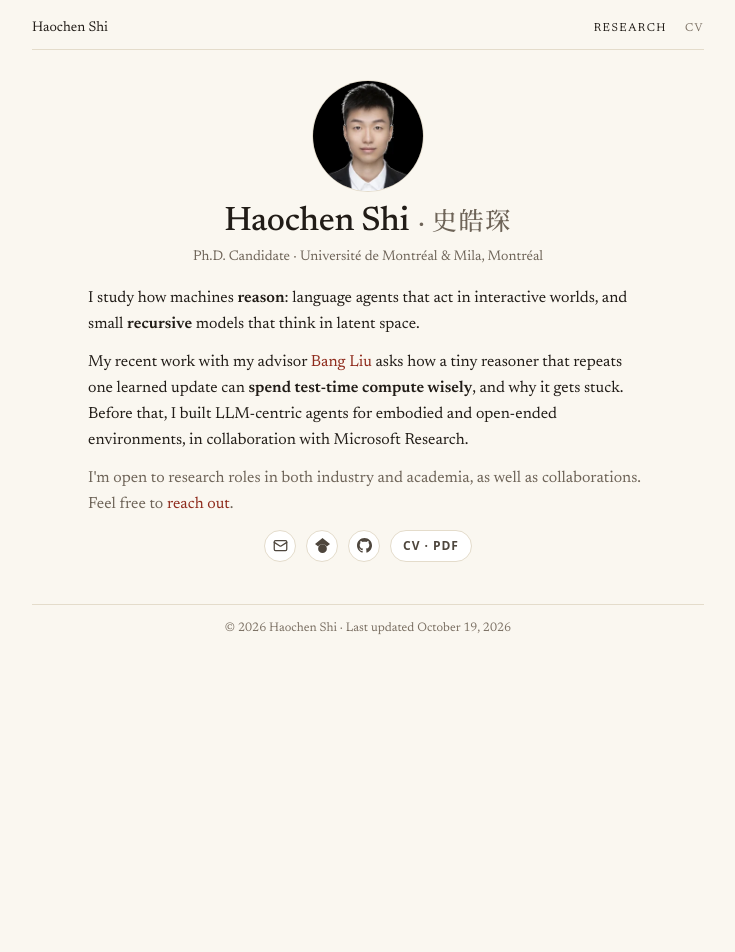
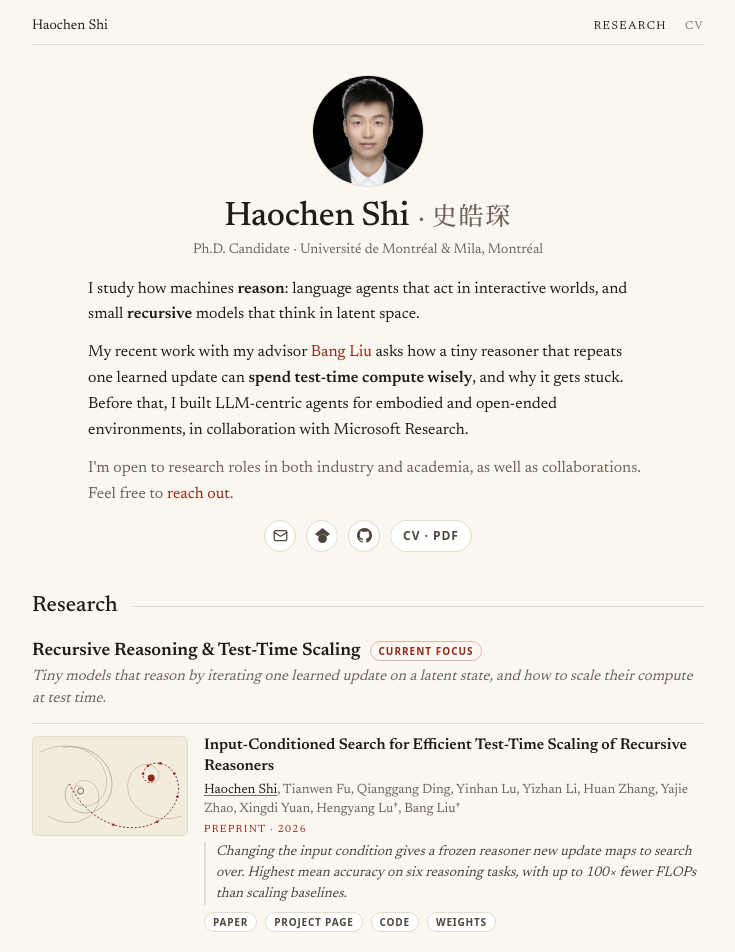
Before and after one commit to hc-shi/hc-shi.github.io, a Next.js app: page / in a window 1280 px wide. Shown: the top 952 px of the page, without its empty margins (272-1007 px from the left). Before the commit the page ends 800 px from the top, so only its background shows below. Built offline with nearby package versions, Linux system fonts and the light colour scheme.

Commit message:
feat: add the research section with representatives and folded lists
Co-Authored-By: Claude Opus 5.5 <noreply@anthropic.com>

```diff
--- a/src/app/layout.tsx
+++ b/src/app/layout.tsx
@@ -23,7 +23,7 @@ const nameZh = localFont({
 export default function RootLayout({ children }: { children: ReactNode }) {
   return (
     <html lang="en" className={`${newsreader.variable} ${nameZh.variable}`}>
-      <body className="bg-paper font-serif text-ink antialiased">
+      <body className="bg-paper font-serif leading-[1.15] text-ink antialiased">
         <div className="mx-auto w-full max-w-[704px] px-4 pb-[30px]">
           {children}
           <SiteFooter />
--- a/src/app/page.tsx
+++ b/src/app/page.tsx
@@ -1,4 +1,5 @@
 import { ProfileHeader } from "@/components/ProfileHeader";
+import { ResearchSection } from "@/components/ResearchSection";
 import { SiteNav } from "@/components/SiteNav";
 import { getPublishedPosts } from "@/lib/posts";
 
@@ -9,6 +10,7 @@ export default function HomePage() {
       <SiteNav active="research" showWriting={posts.length > 0} />
       <main>
         <ProfileHeader />
+        <ResearchSection posts={posts} />
       </main>
     </>
   );
--- /dev/null
+++ b/src/components/AuthorList.tsx
@@ -0,0 +1,32 @@
+import { Fragment } from "react";
+import { type AuthorMode, displayAuthors, separatorBefore, tokenText } from "@/lib/authors";
+
+interface AuthorListProps {
+  authors: string[];
+  mode: AuthorMode;
+  /** Folded lists end with a period ("et al." already has one). */
+  endWithPeriod?: boolean;
+}
+
+export function AuthorList({ authors, mode, endWithPeriod = false }: AuthorListProps) {
+  const tokens = displayAuthors(authors, mode);
+  const last = tokens[tokens.length - 1];
+  return (
+    <>
+      {tokens.map((t, i) => (
+        <Fragment key={i}>
+          {separatorBefore(t, i)}
+          {t.kind === "author" && t.self ? (
+            <>
+              <u className="text-ink decoration-faint underline-offset-2">{t.name}</u>
+              {t.marker}
+            </>
+          ) : (
+            tokenText(t)
+          )}
+        </Fragment>
+      ))}
+      {endWithPeriod && last?.kind !== "etal" ? "." : null}
+    </>
+  );
+}
--- /dev/null
+++ b/src/components/PaperList.tsx
@@ -0,0 +1,42 @@
+import { AuthorList } from "@/components/AuthorList";
+import { formatVenue, titleWithPeriod } from "@/lib/research";
+import type { Publication } from "@/types";
+
+const external = { target: "_blank", rel: "noopener noreferrer" } as const;
+
+/** "N more in this topic": native <details>, closed by default, no JavaScript. */
+export function PaperList({ pubs }: { pubs: Publication[] }) {
+  return (
+    <details className="border-t border-rule pb-0.5 pt-2">
+      <summary className="more-summary cursor-pointer font-sans text-[13px] text-ink2">
+        {pubs.length} more in this topic
+      </summary>
+      <ul className="mb-1 ml-3.5 mt-2">
+        {pubs.map((pub) => (
+          <li key={pub.id} className="mb-[9px] text-[14px] leading-[1.45]">
+            <a href={pub.links.paper} {...external} className="font-semibold text-ink hover:underline">
+              {titleWithPeriod(pub.title)}
+            </a>{" "}
+            <span className="text-mute">
+              <AuthorList authors={pub.authors} mode="short" endWithPeriod />
+            </span>{" "}
+            <span className="text-[10px] uppercase tracking-[.13em] text-acc">{formatVenue(pub, "folded")}</span>
+            {pub.links.code && (
+              <>
+                <span className="text-[10px] text-acc"> · </span>
+                <a
+                  href={pub.links.code}
+                  {...external}
+                  className="text-[10px] uppercase tracking-[.13em] text-acc hover:underline"
+                >
+                  code
+                </a>
+              </>
+            )}
+            {pub.summary && <span className="block text-[13.5px] italic text-ink2">{pub.summary}</span>}
+          </li>
+        ))}
+      </ul>
+    </details>
+  );
+}
--- /dev/null
+++ b/src/components/RepresentativePaper.tsx
@@ -0,0 +1,48 @@
+import { AuthorList } from "@/components/AuthorList";
+import { Emblem } from "@/components/emblems/Emblem";
+import { formatVenue } from "@/lib/research";
+import type { Publication, PublicationLinks } from "@/types";
+
+const LINKS: [keyof PublicationLinks, string][] = [
+  ["paper", "Paper"],
+  ["project", "Project page"],
+  ["code", "Code"],
+  ["weights", "Weights"],
+];
+const external = { target: "_blank", rel: "noopener noreferrer" } as const;
+
+export function RepresentativePaper({ pub }: { pub: Publication }) {
+  return (
+    <article className="grid grid-cols-1 gap-3 border-t border-rule py-3 min-[600px]:grid-cols-[156px_1fr] min-[600px]:gap-4">
+      <div className="flex h-[110px] items-center justify-center overflow-hidden rounded-md border border-emb-line bg-emb min-[600px]:h-[100px]">
+        {pub.emblem && <Emblem id={pub.emblem} />}
+      </div>
+      <div>
+        <h4 className="text-[15.5px] font-semibold leading-[1.35]">
+          <a href={pub.links.paper} {...external} className="hover:underline">
+            {pub.title}
+          </a>
+        </h4>
+        <p className="mt-[3px] text-[13.5px] leading-[1.45] text-mute">
+          <AuthorList authors={pub.authors} mode="full" />
+        </p>
+        <p className="mt-1 text-[10.5px] uppercase tracking-[.13em] text-acc">{formatVenue(pub, "representative")}</p>
+        {pub.tldr && (
+          <p className="mt-1.5 border-l-2 border-rule pl-2.5 text-[14px] italic leading-[1.5] text-ink2">{pub.tldr}</p>
+        )}
+        <div className="mt-[7px] flex flex-wrap gap-2">
+          {LINKS.filter(([key]) => pub.links[key]).map(([key, label]) => (
+            <a
+              key={key}
+              href={pub.links[key]}
+              {...external}
+              className="rounded-[10px] border border-rule bg-surface px-2 py-1 font-sans text-[10px] font-semibold uppercase leading-none tracking-[.08em] text-ink2 hover:text-acc"
+            >
+              {label}
+            </a>
+          ))}
+        </div>
+      </div>
+    </article>
+  );
+}
--- /dev/null
+++ b/src/components/ResearchSection.tsx
@@ -0,0 +1,19 @@
+import { ResearchTopic } from "@/components/ResearchTopic";
+import { SectionHeading } from "@/components/SectionHeading";
+import { postsForTopic } from "@/lib/posts";
+import { getTopicViews, legendText } from "@/lib/research";
+import type { Post } from "@/types";
+
+export function ResearchSection({ posts }: { posts: Post[] }) {
+  const views = getTopicViews();
+  const legend = legendText(views);
+  return (
+    <section aria-labelledby="research">
+      <SectionHeading id="research">Research</SectionHeading>
+      {views.map((view) => (
+        <ResearchTopic key={view.topic.id} view={view} posts={postsForTopic(posts, view.topic.id)} />
+      ))}
+      {legend && <p className="mt-3 text-[12.5px] text-faint">{legend}</p>}
+    </section>
+  );
+}
--- /dev/null
+++ b/src/components/ResearchTopic.tsx
@@ -0,0 +1,40 @@
+import Link from "next/link";
+import { Fragment } from "react";
+import { PaperList } from "@/components/PaperList";
+import { RepresentativePaper } from "@/components/RepresentativePaper";
+import type { TopicView } from "@/lib/research";
+import type { Post } from "@/types";
+
+export function ResearchTopic({ view, posts }: { view: TopicView; posts: Post[] }) {
+  const { topic, representatives, folded } = view;
+  return (
+    <div className="mt-[18px] pt-1">
+      <div className="flex flex-wrap items-baseline gap-2.5">
+        <h3 className="text-[18px] font-semibold">{topic.name}</h3>
+        {topic.current && (
+          <span className="rounded-[10px] border border-accsoft px-[7px] py-1 font-sans text-[10px] font-semibold uppercase leading-none tracking-[.1em] text-acc">
+            Current focus
+          </span>
+        )}
+      </div>
+      <p className="mb-3 mt-1 text-[15px] italic leading-[1.5] text-mute">{topic.blurb}</p>
+      {representatives.map((pub) => (
+        <RepresentativePaper key={pub.id} pub={pub} />
+      ))}
+      {folded.length > 0 && <PaperList pubs={folded} />}
+      {posts.length > 0 && (
+        <p className="border-t border-rule pt-2 text-[13.5px] text-mute">
+          Writing on this topic:{" "}
+          {posts.map((post, i) => (
+            <Fragment key={post.slug}>
+              {i > 0 && ", "}
+              <Link href={`/writing/${post.slug}/`} className="text-acc hover:underline">
+                {post.title}
+              </Link>
+            </Fragment>
+          ))}
+        </p>
+      )}
+    </div>
+  );
+}
```
